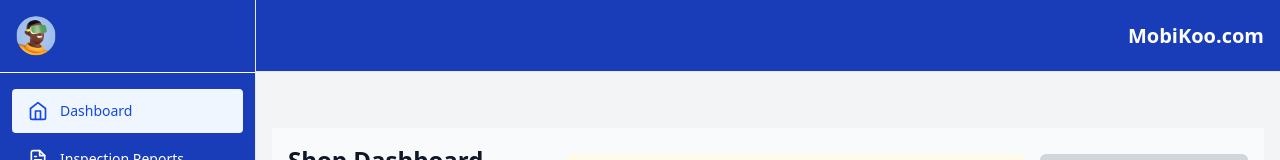
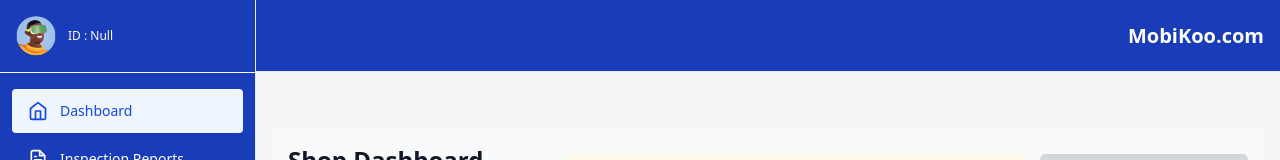
Before and after one commit to aspivisionsolutions/mobikoo, a React (Vite) app in the folder mobikoo-client/: page /shop-owner/dashboard in a window 1280 px wide. Shown: the top 160 px of the page. Built offline with nearby package versions, Linux system fonts and the light colour scheme; no server answers; sample sign-in values are in the browser's storage.

Commit message:
Shop owner id shown

```diff
--- a/mobikoo-client/src/components/ShopOwnerLayout.jsx
+++ b/mobikoo-client/src/components/ShopOwnerLayout.jsx
@@ -18,10 +18,11 @@
       const response = await axios.get(`${API_URL}/api/user/shop-owner`, {
         headers: { Authorization: `${localStorage.getItem('token')}` }
       });
-
+      console.log(response.data);
       if (response.data.shopprofile && response.data.shopprofile.length > 0) {
         const profile = response.data.shopprofile[0];
         setShopDetails({
+          shopOwnerId: profile.shopOwnerId,
           shopName: profile.shopDetails?.shopName,
           address: profile.shopDetails?.address,
           mobileNumber: profile.phoneNumber,
@@ -104,6 +105,7 @@
               <div>
                 <h2 className="text-sm font-semibold text-white">{shopDetails?.shopName}</h2>
                 <p className="text-xs text-gray-50">{shopDetails?.shopOwnerName}</p>
+                <p className="text-xs text-gray-50">ID : {shopDetails?.shopOwnerId || "Null"}</p>
               </div>
             </div>
           </div>
```
